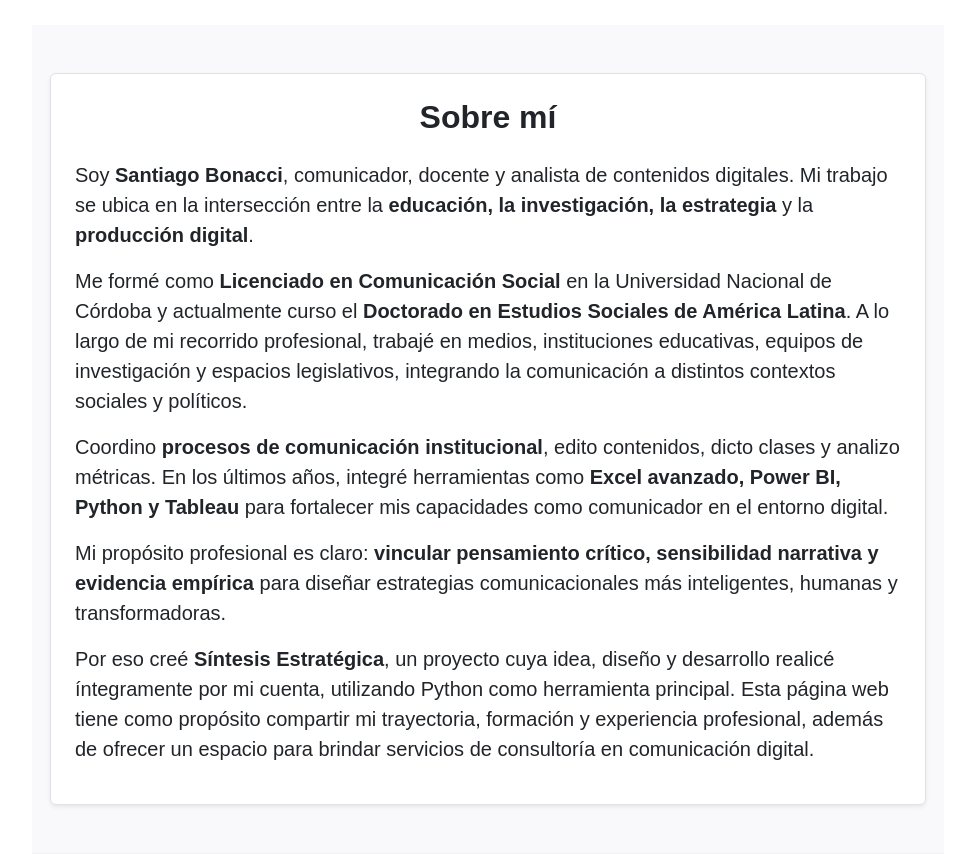
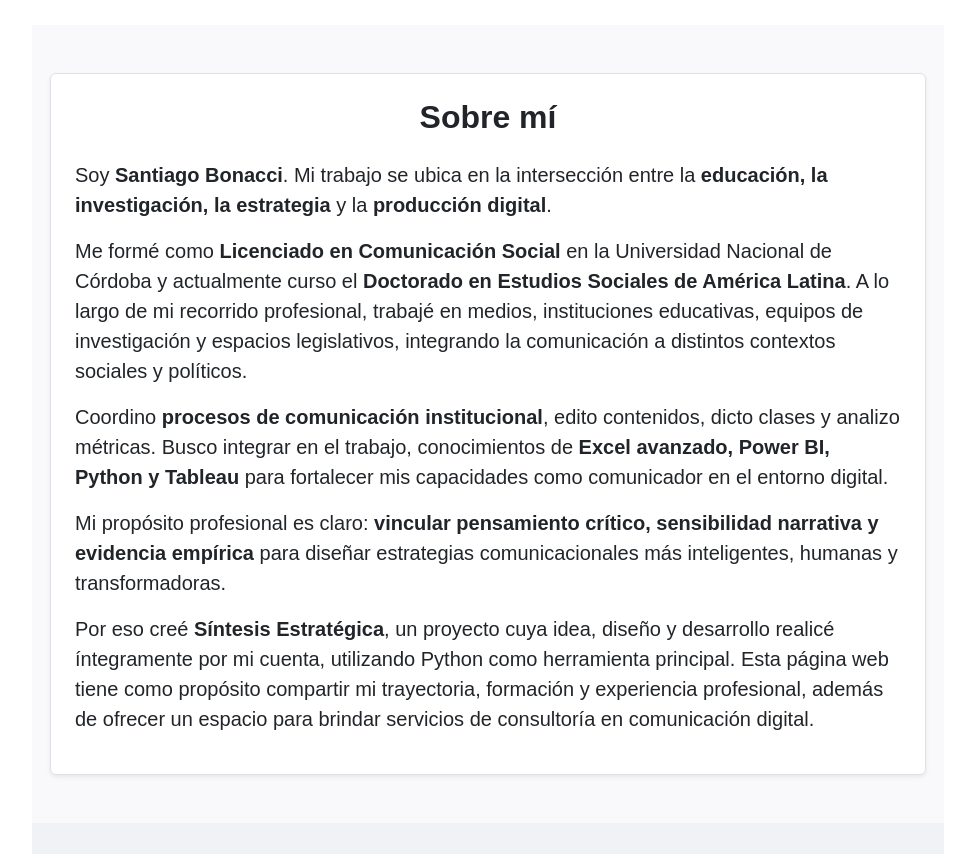
Before and after one commit to sbonacci33/sintesis_estrategica, a Django app: page /sobre-sintesis/ in a window 1280 px wide. Shown: the part 335-1189 px from the top of the page, without its empty margins (152-1127 px from the left). Run offline with Django 5.2, Linux system fonts and the light colour scheme; some libraries are stand-ins or nearby versions; some web fonts are replaced.

Commit message:
Cambios minimos en sobre sintesis

```diff
--- a/observatorio/templates/observatorio/sobre_sintesis.html
+++ b/observatorio/templates/observatorio/sobre_sintesis.html
@@ -19,7 +19,7 @@
         <h2 class="text-center mb-4 section-title">Sobre mí</h2>
 
         <p class="fs-5">
-          Soy <strong>Santiago Bonacci</strong>, comunicador, docente y analista de contenidos digitales. Mi trabajo se ubica en la intersección entre la <strong>educación, la investigación, la estrategia</strong> y la <strong>producción digital</strong>.
+          Soy <strong>Santiago Bonacci</strong>. Mi trabajo se ubica en la intersección entre la <strong>educación, la investigación, la estrategia</strong> y la <strong>producción digital</strong>.
         </p>
         <p class="fs-5">
           Me formé como <strong>Licenciado en Comunicación Social</strong> en la Universidad Nacional de Córdoba y actualmente curso el <strong>Doctorado en Estudios Sociales de América Latina</strong>.
@@ -27,7 +27,7 @@
         </p>
         <p class="fs-5">
           Coordino <strong>procesos de comunicación institucional</strong>, edito contenidos, dicto clases y analizo métricas.
-          En los últimos años, integré herramientas como <strong>Excel avanzado, Power BI, Python y Tableau</strong> para fortalecer mis capacidades como comunicador en el entorno digital.
+          Busco integrar en el trabajo, conocimientos de <strong>Excel avanzado, Power BI, Python y Tableau</strong> para fortalecer mis capacidades como comunicador en el entorno digital.
         </p>
         <p class="fs-5">
           Mi propósito profesional es claro: <strong>vincular pensamiento crítico, sensibilidad narrativa y evidencia empírica</strong>
```
